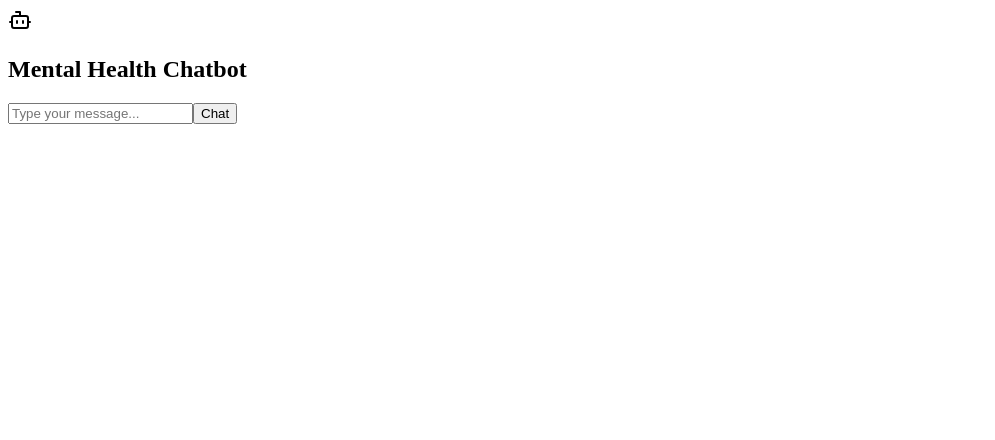
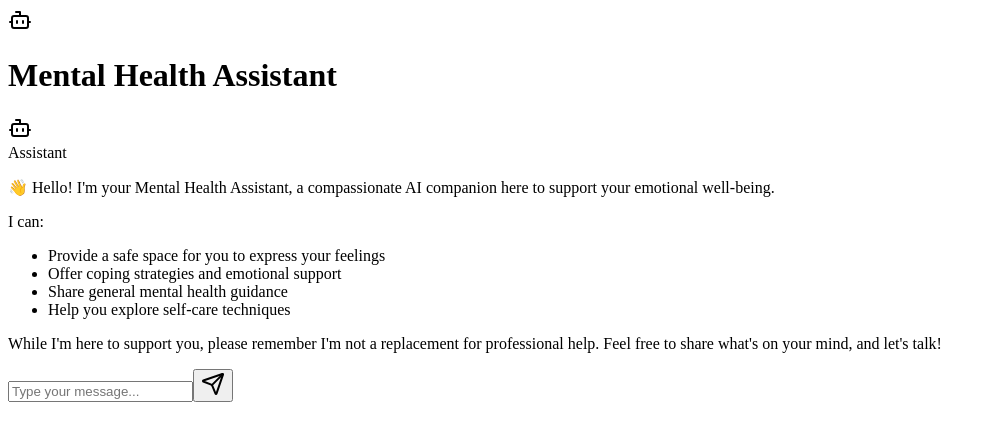
Before and after one commit to chanakyha/mental-health-chatbot, a Next.js app: page / in a window 1280 px wide. Shown: the top 440 px of the page, without its empty margins (0-995 px from the left). Built offline with nearby package versions, Linux system fonts and the light colour scheme.

Commit message:
ui changes made

```diff
--- a/app/page.tsx
+++ b/app/page.tsx
@@ -1,9 +1,10 @@
 "use client";
 
 import { Input } from "@/components/ui/input";
-import { BotIcon } from "lucide-react";
-import { useState } from "react";
+import { BotIcon, Send, WifiOff } from "lucide-react";
+import { useState, useEffect } from "react";
 import Markdown from "react-markdown";
+import { motion } from "framer-motion";
 
 interface ChatHistory {
   userInput: string;
@@ -13,67 +14,191 @@
 export default function Home() {
   const [input, setInput] = useState<string>("");
   const [chatHistory, setChatHistory] = useState<ChatHistory[]>([]);
+  const [isLoading, setIsLoading] = useState(false);
+  const [isOnline, setIsOnline] = useState(true);
 
-  const handleSubmit = (e: any) => {
+  useEffect(() => {
+    // Check initial online status
+    setIsOnline(navigator.onLine);
+
+    // Add event listeners for online/offline status
+    const handleOnline = () => setIsOnline(true);
+    const handleOffline = () => setIsOnline(false);
+
+    window.addEventListener("online", handleOnline);
+    window.addEventListener("offline", handleOffline);
+
+    return () => {
+      window.removeEventListener("online", handleOnline);
+      window.removeEventListener("offline", handleOffline);
+    };
+  }, []);
+
+  const handleSubmit = async (e: any) => {
     e.preventDefault();
-    fetch("http://localhost:3000/api/getResponse", {
+    if (!input.trim() || !isOnline) return;
+
+    setIsLoading(true);
+    try {
+      const response = await fetch("http://localhost:3000/api/getResponse", {
         method: "POST",
-      body: JSON.stringify({
-        input,
-      }),
+        body: JSON.stringify({ input }),
         headers: {
           "Content-type": "application/json",
         },
-    }).then(async (response) => {
+      });
       const botResponse = await response.json();
-      setChatHistory((chatHistory) => [
-        ...chatHistory,
+      setChatHistory((prev) => [
+        ...prev,
         {
           botResponse: botResponse.result,
           userInput: botResponse.userInput,
         },
       ]);
+    } catch (error) {
+      console.error("Failed to get response:", error);
+    } finally {
+      setIsLoading(false);
       setInput("");
-    });
+    }
   };
 
+  if (!isOnline) {
     return (
-    <main className=" ">
-      <div className="flex flex-col h-screen shadow-lg p-4 md:p-16">
-        <header className="bg-gradient-to-r rounded-md from-blue-600 to-blue-900 text-white py-3 px-4 flex items-center">
-          <div className="flex items-center gap-2">
-            <BotIcon className="w-6 h-6" />
-            <h2 className="text-lg font-bold">Mental Health Chatbot</h2>
+      <div className="flex h-screen w-full items-center justify-center bg-gray-100">
+        <div className="text-center p-8 bg-white rounded-lg shadow-xl">
+          <WifiOff className="w-16 h-16 text-red-500 mx-auto mb-4" />
+          <h1 className="text-2xl font-bold text-gray-800 mb-2">
+            No Internet Connection
+          </h1>
+          <p className="text-gray-600">
+            Please check your internet connection and try again.
+          </p>
         </div>
+      </div>
+    );
+  }
+
+  return (
+    <div className="flex h-screen w-full bg-gray-100">
+      <div className="flex-1 flex flex-col bg-white shadow-xl">
+        <header className="flex items-center px-6 py-4 border-b bg-white">
+          <BotIcon className="w-8 h-8 text-blue-600" />
+          <h1 className="ml-3 text-xl font-semibold text-gray-800">
+            Mental Health Assistant
+          </h1>
         </header>
-        <div className="flex-1 overflow-auto p-4 flex flex-col gap-4">
-          {chatHistory.map((chat, index) => {
-            return (
+
+        <div className="flex-1 overflow-y-auto px-6 py-4">
+          {chatHistory.length === 0 && !isLoading && (
+            <div className="flex items-start space-x-4 mb-8">
+              <div className="flex-shrink-0 w-12 h-12 rounded-full bg-gradient-to-r from-blue-500 to-blue-600 flex items-center justify-center shadow-lg">
+                <BotIcon className="w-7 h-7 text-white" />
+              </div>
+              <div className="flex-1 bg-gradient-to-br from-gray-50 to-gray-100 rounded-2xl p-6 max-w-[80%] shadow-md">
+                <div className="text-sm font-medium text-blue-600 mb-2">
+                  Assistant
+                </div>
+                <div className="prose prose-sm">
+                  <p className="text-gray-800 leading-relaxed">
+                    👋 Hello! I&apos;m your Mental Health Assistant, a
+                    compassionate AI companion here to support your emotional
+                    well-being.
+                  </p>
+                  <p className="font-medium text-gray-800 mt-4">I can:</p>
+                  <ul className="space-y-2 mt-2">
+                    <li className="flex items-center space-x-2">
+                      <span className="w-1.5 h-1.5 bg-blue-500 rounded-full"></span>
+                      <span>
+                        Provide a safe space for you to express your feelings
+                      </span>
+                    </li>
+                    <li className="flex items-center space-x-2">
+                      <span className="w-1.5 h-1.5 bg-blue-500 rounded-full"></span>
+                      <span>Offer coping strategies and emotional support</span>
+                    </li>
+                    <li className="flex items-center space-x-2">
+                      <span className="w-1.5 h-1.5 bg-blue-500 rounded-full"></span>
+                      <span>Share general mental health guidance</span>
+                    </li>
+                    <li className="flex items-center space-x-2">
+                      <span className="w-1.5 h-1.5 bg-blue-500 rounded-full"></span>
+                      <span>Help you explore self-care techniques</span>
+                    </li>
+                  </ul>
+                  <p className="text-gray-700 mt-4 border-t border-gray-200 pt-4">
+                    While I&apos;m here to support you, please remember I&apos;m
+                    not a replacement for professional help. Feel free to share
+                    what&apos;s on your mind, and let&apos;s talk!
+                  </p>
+                </div>
+              </div>
+            </div>
+          )}
+          {chatHistory.map((chat, index) => (
             <ChatComponent
               key={index}
               botResponse={chat.botResponse}
               userInput={chat.userInput}
             />
-            );
-          })}
+          ))}
+          {isLoading && (
+            <div className="flex flex-col space-y-4">
+              <div className="flex items-start space-x-3 justify-end">
+                <div className="flex-1 bg-blue-50 rounded-lg p-4 max-w-[80%]">
+                  <div className="text-sm text-gray-500 mb-1">You</div>
+                  <p className="text-gray-800">{input}</p>
                 </div>
-        <form
-          onSubmit={handleSubmit}
-          className="bg-gradient-to-r rounded-lg from-blue-600 to-blue-900 border-t px-4 py-3 flex items-center gap-2"
-        >
+                <div className="flex-shrink-0 w-10 h-10 rounded-full bg-gray-200 flex items-center justify-center">
+                  <span className="text-gray-600 text-sm font-medium">You</span>
+                </div>
+              </div>
+              <div className="flex items-start space-x-3">
+                <div className="flex-shrink-0 w-10 h-10 rounded-full bg-blue-600 flex items-center justify-center">
+                  <BotIcon className="w-6 h-6 text-white" />
+                </div>
+                <div className="flex items-center space-x-2">
+                  <motion.div
+                    animate={{ scale: [1, 1.2, 1] }}
+                    transition={{ repeat: Infinity, duration: 1 }}
+                    className="w-3 h-3 bg-blue-600 rounded-full"
+                  />
+                  <motion.div
+                    animate={{ scale: [1, 1.2, 1] }}
+                    transition={{ repeat: Infinity, duration: 1, delay: 0.2 }}
+                    className="w-3 h-3 bg-blue-600 rounded-full"
+                  />
+                  <motion.div
+                    animate={{ scale: [1, 1.2, 1] }}
+                    transition={{ repeat: Infinity, duration: 1, delay: 0.4 }}
+                    className="w-3 h-3 bg-blue-600 rounded-full"
+                  />
+                </div>
+              </div>
+            </div>
+          )}
+        </div>
+
+        <form onSubmit={handleSubmit} className="border-t p-4 bg-white">
+          <div className="flex items-center space-x-4">
             <Input
               value={input}
               onChange={(e) => setInput(e.target.value)}
-            type="text"
               placeholder="Type your message..."
-            className="flex-1 bg-white/20 px-4 py-2 text-sm text-white placeholder:text-white/50"
+              className="flex-1 border-2 border-gray-200 rounded-lg focus:border-blue-500 focus:ring-0"
+              disabled={isLoading}
             />
-          <button type="submit" className="btn">
-            Chat
+            <button
+              type="submit"
+              disabled={isLoading}
+              className="p-2 rounded-lg bg-blue-600 text-white hover:bg-blue-700 disabled:opacity-50 disabled:cursor-not-allowed"
+            >
+              <Send className="w-5 h-5" />
             </button>
+          </div>
         </form>
       </div>
-    </main>
+    </div>
   );
 }
 
@@ -83,30 +208,42 @@
   userInput,
   botResponse,
 }: ChatComponentProps) => {
+  const [displayedResponse, setDisplayedResponse] = useState("");
+  const [currentIndex, setCurrentIndex] = useState(0);
+
+  useEffect(() => {
+    if (currentIndex < botResponse.length) {
+      const timer = setTimeout(() => {
+        setDisplayedResponse((prev) => prev + botResponse[currentIndex]);
+        setCurrentIndex((prev) => prev + 1);
+      }, 10); // Adjust typing speed here (milliseconds)
+      return () => clearTimeout(timer);
+    }
+  }, [currentIndex, botResponse]);
+
   return (
-    <>
-      <div className="flex items-start gap-3">
-        <div className="rounded-lg w-10 h-10 bg-gradient-to-r from-[#55efc4] to-[#00b894] text-3xl flex items-center justify-center">
-          😁
+    <div className="space-y-4 mb-6">
+      <div className="flex items-start space-x-3 justify-end">
+        <div className="flex-1 bg-blue-50 rounded-lg p-4 max-w-[80%]">
+          <div className="text-sm text-gray-500 mb-1">You</div>
+          <p className="text-gray-800">{userInput}</p>
         </div>
-        <div className="grid gap-1 items-start text-sm">
-          <div className="font-bold text-[#7b2cbf]">Mental Health Chatbot</div>
-          <div>
-            <Markdown>{botResponse.toString()}</Markdown>
+        <div className="flex-shrink-0 w-10 h-10 rounded-full bg-gray-200 flex items-center justify-center">
+          <span className="text-gray-600 text-sm font-medium">You</span>
+        </div>
+      </div>
+
+      <div className="flex items-start space-x-3">
+        <div className="flex-shrink-0 w-10 h-10 rounded-full bg-blue-600 flex items-center justify-center">
+          <BotIcon className="w-6 h-6 text-white" />
+        </div>
+        <div className="flex-1 bg-gray-100 rounded-lg p-4 max-w-[80%]">
+          <div className="text-sm text-gray-500 mb-1">Assistant</div>
+          <div className="prose prose-sm">
+            <Markdown>{displayedResponse}</Markdown>
           </div>
         </div>
       </div>
-      <div className="flex items-start gap-3 justify-end">
-        <div className="grid gap-1 items-end text-sm">
-          <div className="font-bold text-[#9d4edd]">You</div>
-          <div>
-            <p>{userInput}</p>
     </div>
-        </div>
-        <div className="rounded-lg w-10 h-10 bg-gradient-to-r from-[#ffeaa7] to-[#fdcb6e] text-3xl flex items-center justify-center">
-          😎
-        </div>
-      </div>
-    </>
   );
 };
--- a/package.json
+++ b/package.json
@@ -12,6 +12,7 @@
     "@google/generative-ai": "^0.17.0",
     "class-variance-authority": "^0.7.0",
     "clsx": "^2.1.1",
+    "framer-motion": "^12.0.6",
     "lucide-react": "^0.427.0",
     "next": "14.2.5",
     "react": "^18",
```
Also changed, not shown: app/api/getResponse/route.ts (+14 -3 lines), 1 other file (tests, documents, lock files or other folders). Lines whose indentation alone changed are shown as unchanged.
